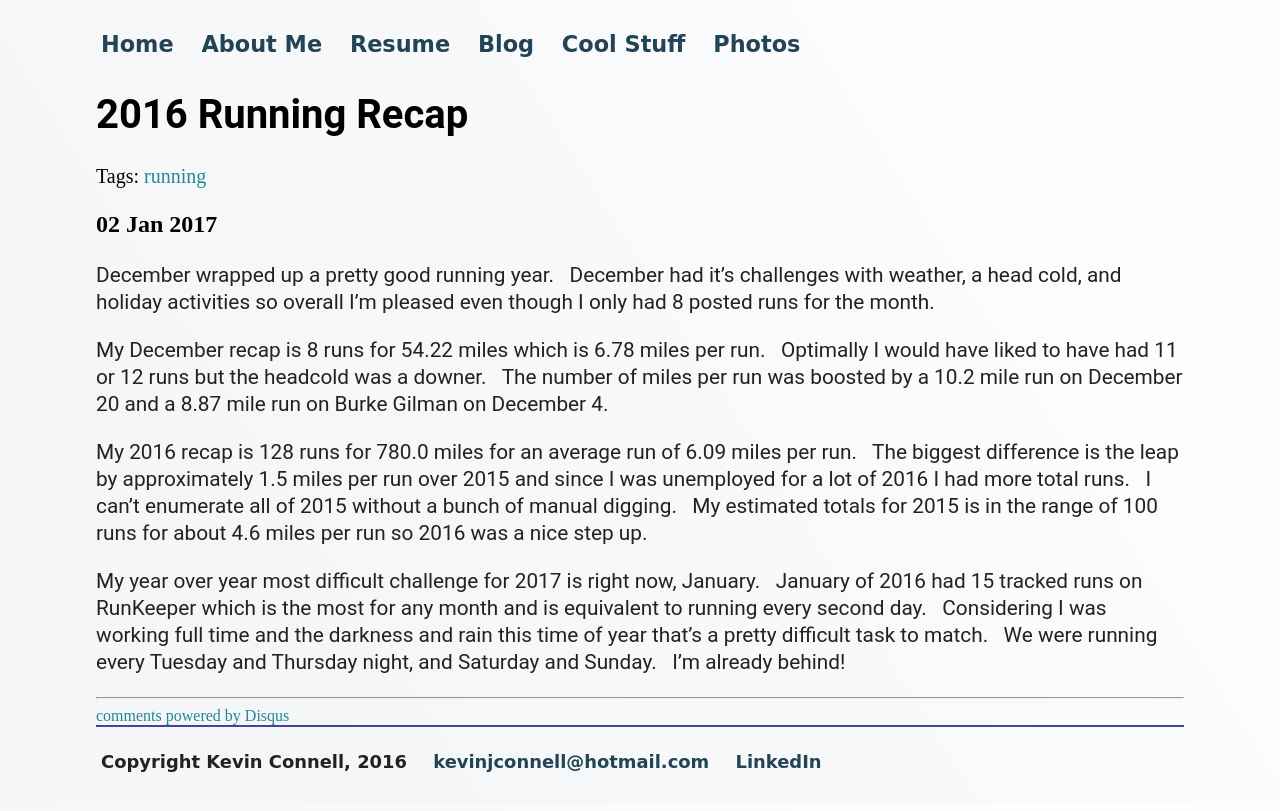
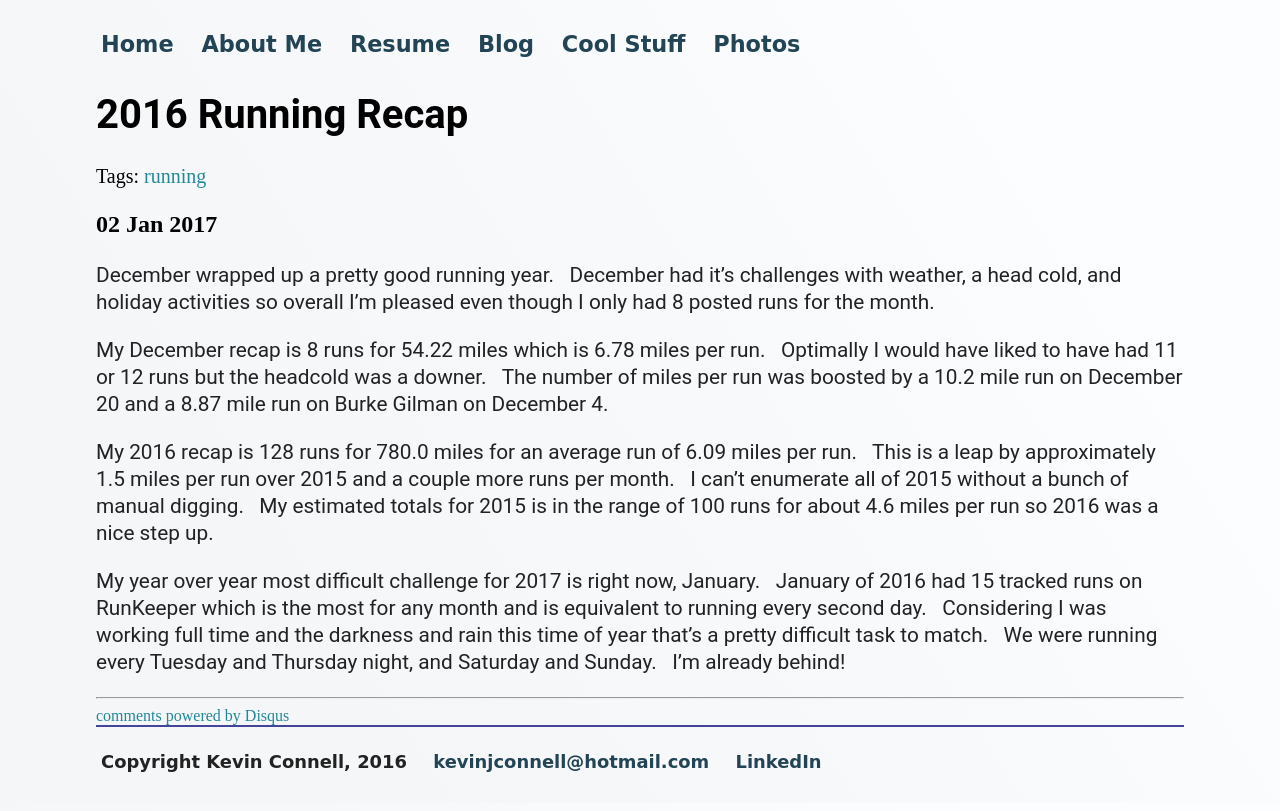
Before and after one commit to mo4dawg/mo4dawg.github.io, a Jekyll site: the page built from _posts/2017-01-03-running recap.md, in a window 1280 px wide. Shown: the top 811 px of the page. Built offline with Jekyll 4.4.1, drawn with Linux system fonts in a browser that asks for light colours; comment, search, counter and statistics services are not loaded.

Commit message:
Update 2017-01-03-running recap.md

```diff
--- a/_posts/2017-01-03-running recap.md
+++ b/_posts/2017-01-03-running recap.md
@@ -10,6 +10,6 @@ December wrapped up a pretty good running year. &nbsp; December had it's challen
 
 My December recap is 8 runs for 54.22 miles which is 6.78 miles per run. &nbsp;  Optimally I would have liked to have had 11 or 12 runs but the headcold was a downer. &nbsp;  The number of miles per run was boosted by a 10.2 mile run on December 20 and a 8.87 mile run on Burke Gilman on December 4.
 
-My 2016 recap is 128 runs for 780.0 miles for an average run of 6.09 miles per run. &nbsp;  The biggest difference is the leap by approximately 1.5 miles per run over 2015 and since I was unemployed for a lot of 2016 I had more total runs. &nbsp;  I can't enumerate all of 2015 without a bunch of manual digging. &nbsp;  My estimated totals for 2015 is in the range of 100 runs for about 4.6 miles per run so 2016 was a nice step up.
+My 2016 recap is 128 runs for 780.0 miles for an average run of 6.09 miles per run. &nbsp;  This is a leap by approximately 1.5 miles per run over 2015 and a couple more runs per month. &nbsp;  I can't enumerate all of 2015 without a bunch of manual digging. &nbsp;  My estimated totals for 2015 is in the range of 100 runs for about 4.6 miles per run so 2016 was a nice step up.
 
 My year over year most difficult challenge for 2017 is right now, January. &nbsp;  January of 2016 had 15 tracked runs on RunKeeper which is the most for any month and is equivalent to running every second day. &nbsp;  Considering I was working full time and the darkness and rain this time of year that's a pretty difficult task to match. &nbsp;  We were running every Tuesday and Thursday night, and Saturday and Sunday.  &nbsp; I'm already behind!
```
